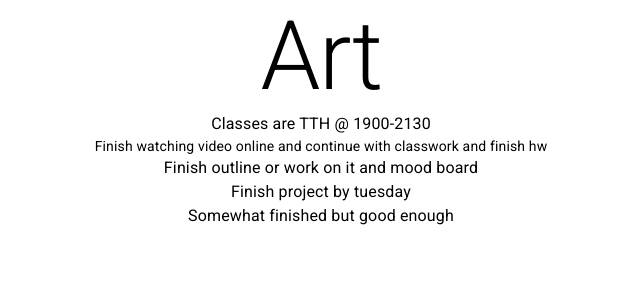
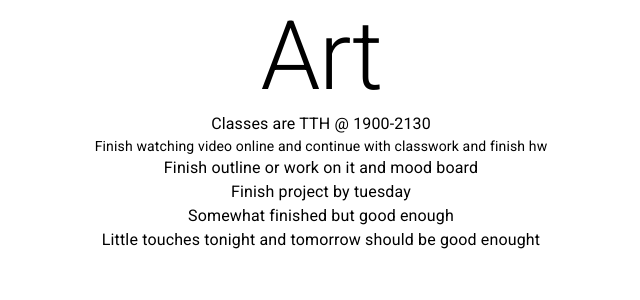
Before and after one commit to jsoomie/school-notebook, a React (Create React App) app: page /art in a window 1280 px wide. Shown: the top 300 px of the page, without its empty margins (319-959 px from the left). Built offline with nearby package versions, Linux system fonts and the light colour scheme.

Commit message:
chore: update art

```diff
--- a/src/pages/Art/Art.tsx
+++ b/src/pages/Art/Art.tsx
@@ -14,6 +14,9 @@ export const Art = () => {
       </Typography>
       <Typography variant="body1">Finish project by tuesday</Typography>
       <Typography variant="body1">Somewhat finished but good enough</Typography>
+      <Typography variant="body1">
+        Little touches tonight and tomorrow should be good enought
+      </Typography>
     </Box>
   );
 };
```
